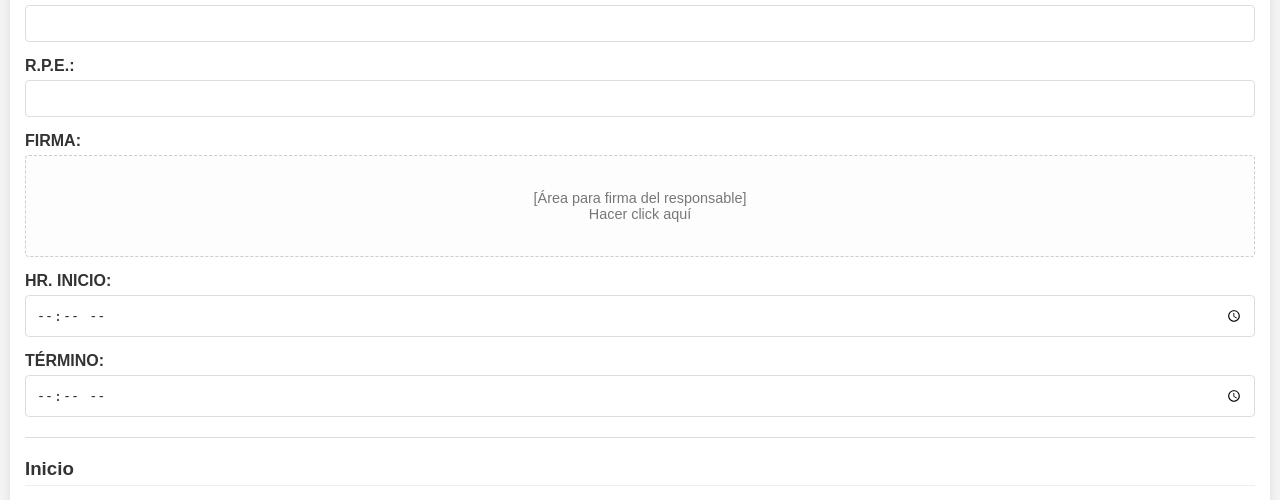
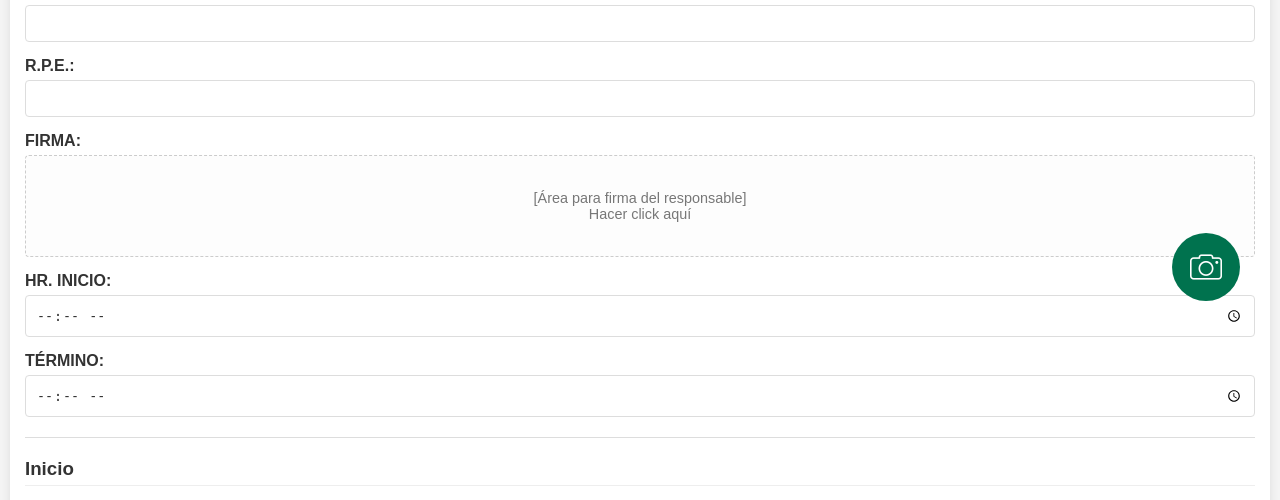
Before and after one commit to Ruben2216/Sistema_De_Registros, a Flask app: page /formato_RIJ.html in a window 1280 px wide. Shown: the part 459-959 px from the top of the page. Run offline with Flask 3, Linux system fonts and the light colour scheme; parts of the project's set-up code (start-up, migrations or seed data) failed here and were passed over.

Commit message:
Se borro el boton de fotos por alguna razon jajajaja

```diff
--- a/RESOURCE/CSS/index.css
+++ b/RESOURCE/CSS/index.css
@@ -248,6 +248,17 @@ canvas{
     height:300px;
 
 }
+.btn-flotante {
+    display: flex;
+    justify-content: center;
+    align-items: center;
+	border-radius: 50%;
+	background-color: #00724e;
+	padding: 18px;
+	position: fixed;
+	bottom: 40px;
+	right: 40px;
+}
 
 /* Acordeón para secciones desplegables */
 .seccion--desplegable .campo,
--- a/TEMPLATES/formato_RIJ.html
+++ b/TEMPLATES/formato_RIJ.html
@@ -322,6 +322,9 @@
         </div>
     </div>
 </div>
+<a href="#" class="btn-flotante">
+    <img src="/RESOURCE/IMG/camara.png" alt="Icono-camara">
+</a>
         <script src="/RESOURCE/JS/autoguardado_RIJ.js"></script>
         <script src="/RESOURCE/JS/selects.js"></script>
         <script src="/RESOURCE/JS/formato_RIJ/fecha_reloj.js"></script>
```
Also changed, not shown: RESOURCE/IMG/camara.png (added).
